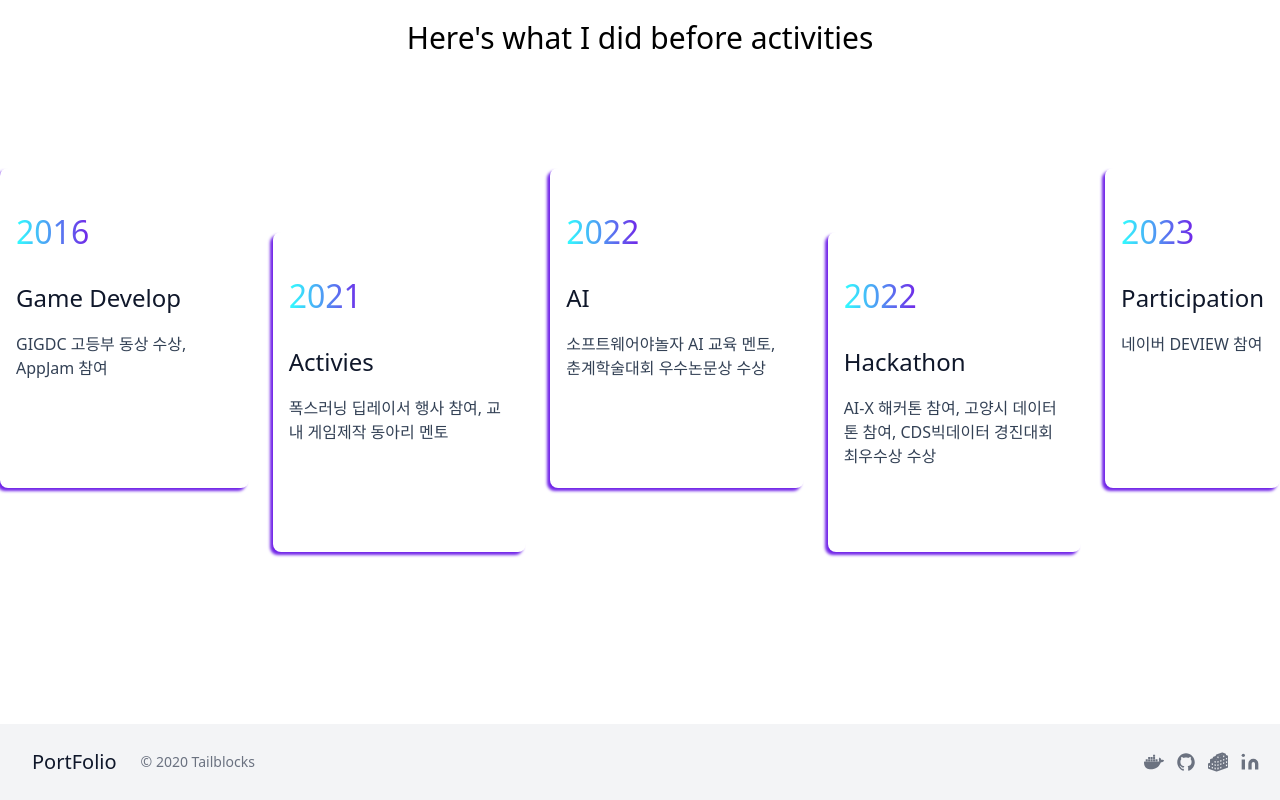
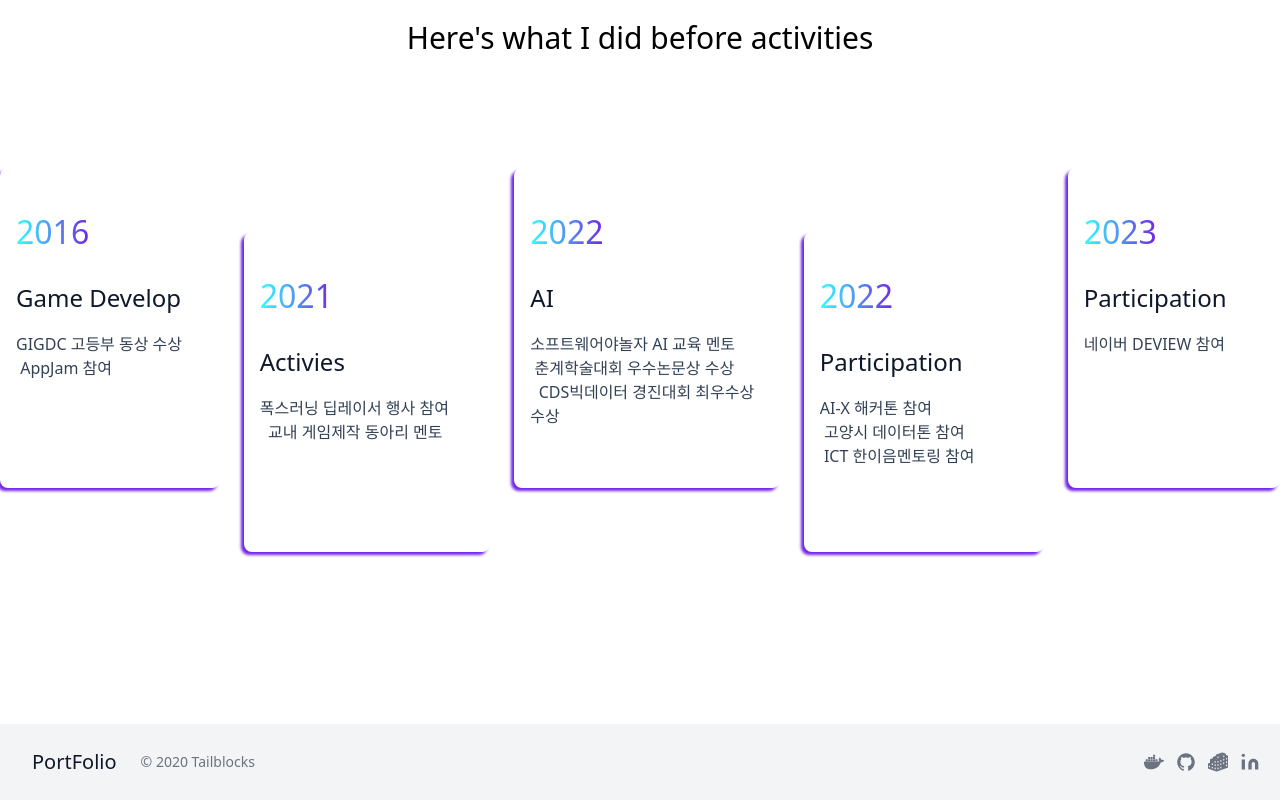
Before and after one commit to Oldentomato/PortFolio_Next, a Next.js app: page / in a window 1280 px wide. Shown: the part 956-1756 px from the top of the page. Built offline with nearby package versions, Linux system fonts and the light colour scheme.

Commit message:
활동페이지 줄 개행추가

```diff
--- a/components/home/section_2/Experience.tsx
+++ b/components/home/section_2/Experience.tsx
@@ -1,4 +1,5 @@
 import { ItemContainer } from './styles';
+import Parser from 'html-react-parser';
 
 interface ExperienciaProps {
   year: string;
@@ -16,7 +17,7 @@ export default function ExperienciaItem({
       <div>
         <h1>{year}</h1>
         <h2>{title}</h2>
-        <p style={{whiteSpace:'pre-wrap'}}>{description}</p>
+        <p>{Parser(description)}</p>
       </div>
     </ItemContainer>
   );
--- a/components/home/section_2/index.tsx
+++ b/components/home/section_2/index.tsx
@@ -15,27 +15,27 @@ function ExperienceItems() {
         <Experience
           year="2016"
           title="Game Develop"
-          description="GIGDC 고등부 동상 수상, AppJam 참여"
+          description="GIGDC 고등부 동상 수상          <br/> AppJam 참여   "
         />
         <Experience
           year="2021"
           title="Activies"
-          description="폭스러닝 딥레이서 행사 참여, 교내 게임제작 동아리 멘토"
+          description="폭스러닝 딥레이서 행사 참여<br/>  교내 게임제작 동아리 멘토             "
         />
         <Experience
           year="2022"
           title="AI"
-          description="소프트웨어야놀자 AI 교육 멘토, 춘계학술대회 우수논문상 수상"
+          description="소프트웨어야놀자 AI 교육 멘토<br/> 춘계학술대회 우수논문상 수상<br/>  CDS빅데이터 경진대회 최우수상 수상"
         />
         <Experience
           year="2022"
-          title="Hackathon"
-          description="AI-X 해커톤 참여, 고양시 데이터톤 참여, CDS빅데이터 경진대회 최우수상 수상"
+          title="Participation"
+          description="AI-X 해커톤 참여<br/> 고양시 데이터톤 참여<br/> ICT 한이음멘토링 참여                  "
         />
         <Experience
           year="2023"
           title="Participation"
-          description="네이버 DEVIEW 참여       "
+          description="네이버 DEVIEW 참여              "
         />
       </section>
     </Container>
--- a/components/home/section_2/styles.ts
+++ b/components/home/section_2/styles.ts
@@ -36,6 +36,7 @@ export const ItemContainer = styled.div`
     justify-content: flex-start;
     border-radius: 0.5rem;
     box-shadow: -3px 3px 3px #7125e8;
+    white-space: pre-wrap;
 
     max-width: 19rem;
 
@@ -60,6 +61,7 @@ export const ItemContainer = styled.div`
       color: ${({ theme }) => theme.textLight};
       font-size: 1rem;
       font-weight: 300;
+      white-space: pre-wrap;
     }
   }
 
@@ -77,6 +79,7 @@ export const ItemContainer = styled.div`
     > div {
       height: 15rem;
       padding-top: 1.5rem;
+      white-space: pre-line;
 
       h1 {
         font-size: 1.2rem;
@@ -89,6 +92,7 @@ export const ItemContainer = styled.div`
 
       p {
         font-size: 0.9rem;
+
       }
     }
   }
@@ -117,6 +121,7 @@ export const ItemContainer = styled.div`
 
       p {
         font-size: 1rem;
+
       }
     }
   }
--- a/package.json
+++ b/package.json
@@ -25,6 +25,7 @@
     "eslint": "8.30.0",
     "eslint-config-next": "13.0.7",
     "gsap": "^3.11.4",
+    "html-react-parser": "^3.0.16",
     "next": "13.0.7",
     "next-contentlayer": "^0.2.9",
     "next-themes": "^0.2.1",
```
Also changed, not shown: 1 other file (tests, documents, lock files or other folders).
